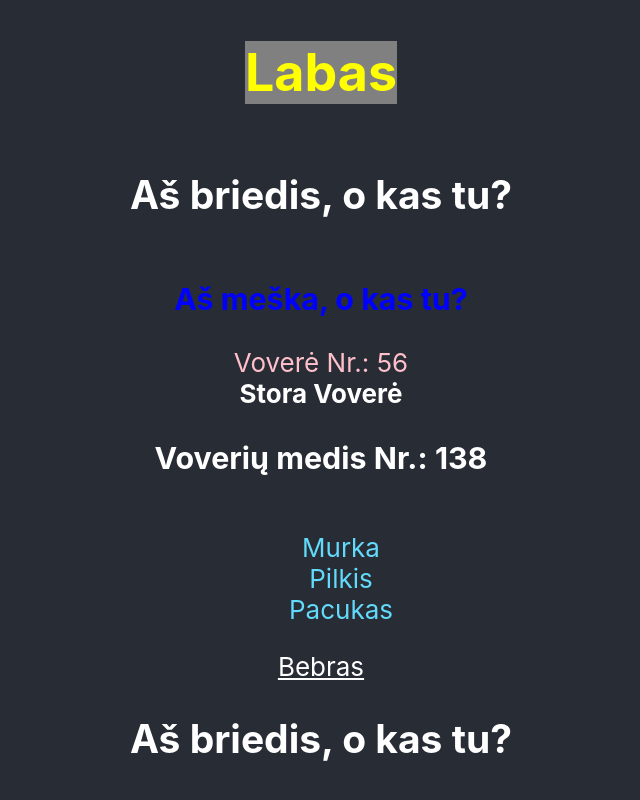
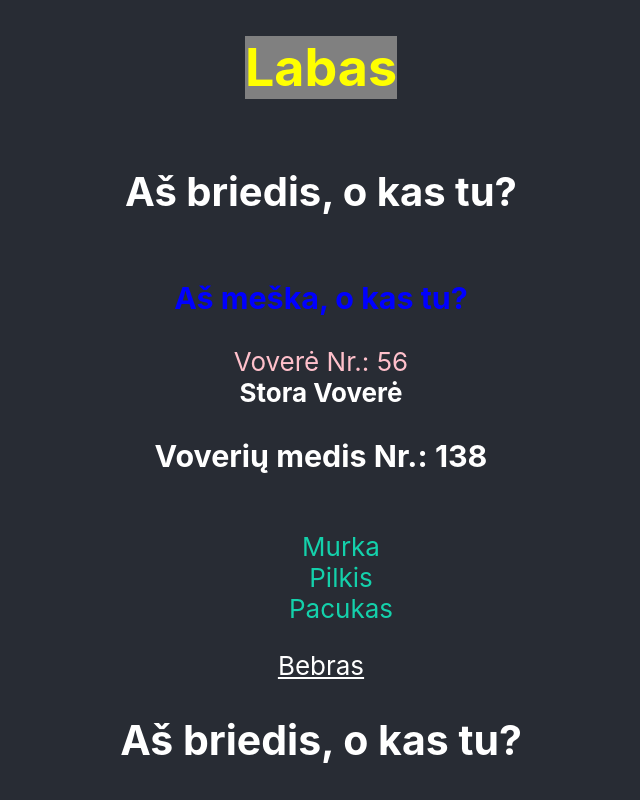
Before and after one commit to lukastabu/zirafa, a React (Create React App) app in the folder r1/: page / in a window 1280 px wide. Shown: the whole page, without its empty margins (319-959 px from the left). Built offline with nearby package versions, Linux system fonts and the light colour scheme.

Commit message:
rand color

```diff
--- a/r1/src/Components/001/Briedis.jsx
+++ b/r1/src/Components/001/Briedis.jsx
@@ -1,5 +1,7 @@
+import rand from '../../Functions/rand';
+
 function Briedis() {
-    return <h2>Aš briedis, o kas tu?</h2>
+    return <h2 style={{fontSize: rand(10, 50) + 'px'}}>Aš briedis, o kas tu?</h2>
 }
 
 export default Briedis;
--- a/r1/src/Components/001/Kates.jsx
+++ b/r1/src/Components/001/Kates.jsx
@@ -1,7 +1,9 @@
+import randColor from "../../Functions/randColor";
+
 function Kates() {
 
     return (
-        <ul className="katinai">
+        <ul className="katinai" style={{color: randColor() }}>
             <li>Murka</li>
             <li>Pilkis</li>
             <li>Pacukas</li>
--- /dev/null
+++ b/r1/src/Functions/randColor.js
@@ -0,0 +1,5 @@
+function randColor() {
+    return '#' + Math.floor(Math.random() * 16777215).toString(16).padStart(6, '0');
+}
+
+export default randColor;
```
